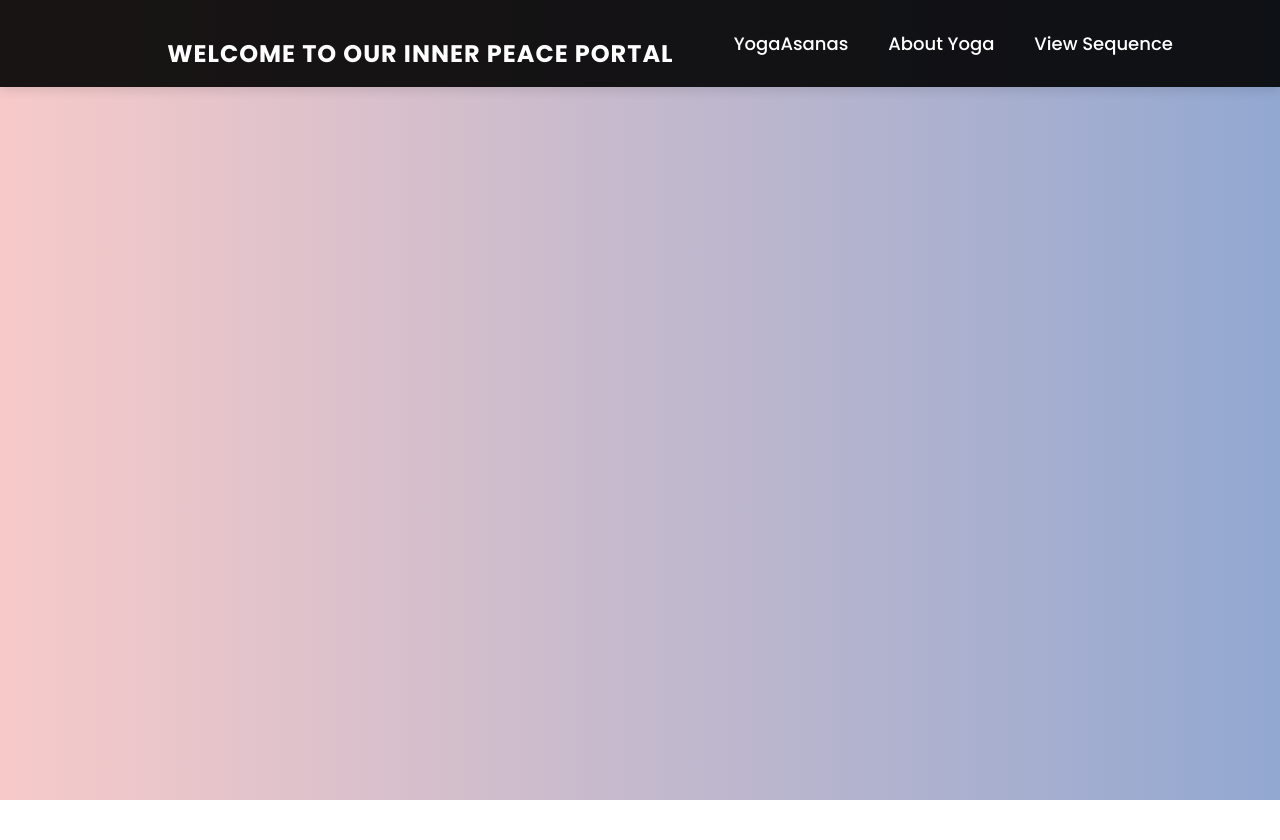
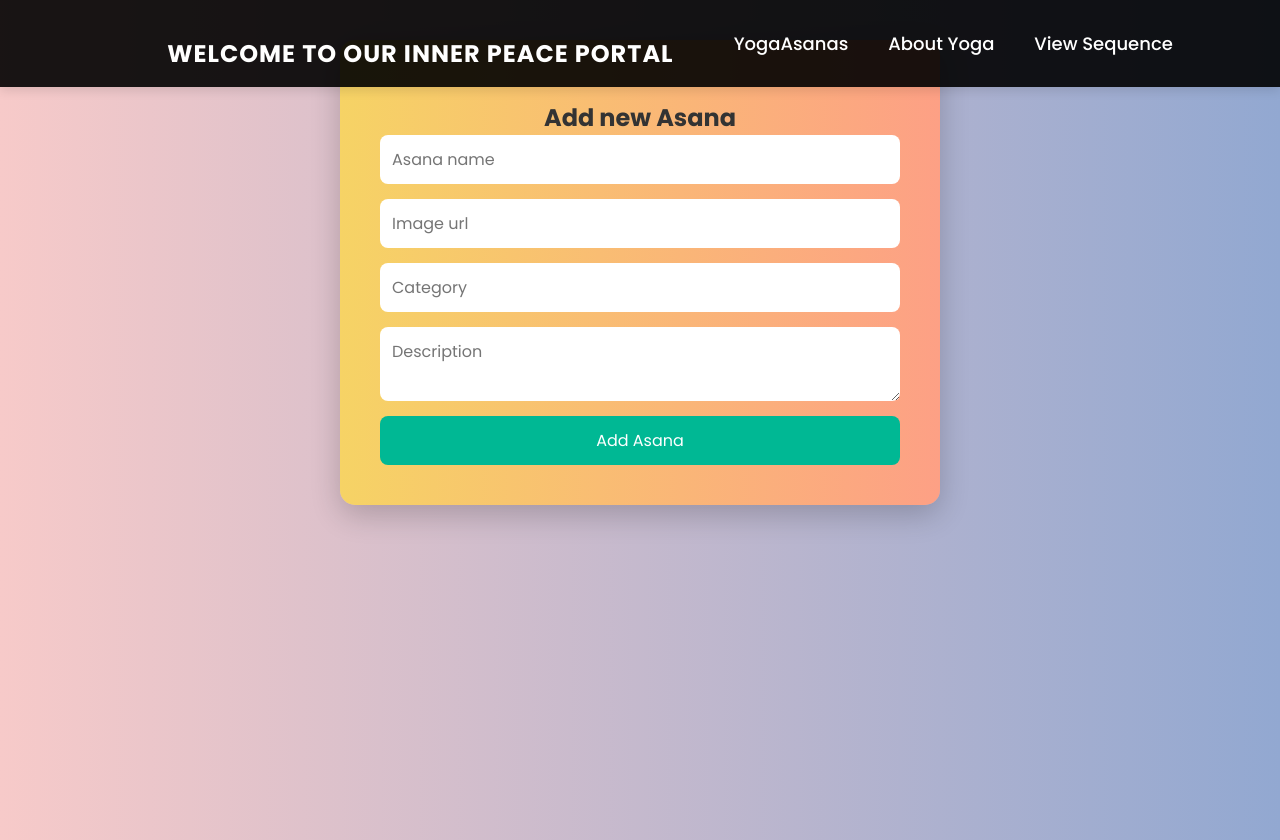
Before and after one commit to Rafael-Goncalo/yogasanasfront, a React (Vite) app in the folder yoga-asanas-project-frontend/: page /addAsana in a window 1280 px wide. Before the commit the page ends 800 px from the top, so only its background shows below. Built offline with nearby package versions, Linux system fonts and the light colour scheme.

Commit message:
Creating asana done

```diff
--- a/yoga-asanas-project-frontend/src/App.css
+++ b/yoga-asanas-project-frontend/src/App.css
@@ -332,3 +332,49 @@ color:#333;
 .edit-asana-page button:hover{
   background-color: #27ae60;
 }
+.add-asana-container{
+  background:linear-gradient(to right,#f6d365,#fda085);
+  padding:40px;
+  border-radius:15px;
+  width:90%;
+  max-width:600px;
+  margin:40px auto;
+  box-shadow:0 10px 30px rgba(0,0,0,0.2);
+}
+.add-asana-container form{
+  display:flex;
+  flex-direction: column;
+  gap:15px;
+}
+.add-asana-container input,
+.add-asana-container textarea{
+  padding:12px;
+  border:none;
+  border-radius:8px;
+  font-size:16px;
+}
+.add-asana-container button{
+  padding:12px;
+  background-color: #00b894;
+  color:white;
+  font-size: 16px;
+  border:none;
+  border-radius:8px;
+  cursor:pointer;
+
+}
+.add-button-container{
+  text-align:center;
+  margin-top:30px;
+}
+.add-asana-btn{
+  display:inline-block;
+  background-color: #6c5ce7;
+  color:white;
+  padding:12px 24px;
+  border-radius:8px;
+  text-decoration: none;
+  font-size: 16px;
+  font-weight: bold;
+  transition:0.3s;
+}
--- a/yoga-asanas-project-frontend/src/App.jsx
+++ b/yoga-asanas-project-frontend/src/App.jsx
@@ -10,6 +10,7 @@ import AsanaDetails from "./pages/AsanaDetails";
 import {AsanaProvider} from "./context/AsanaContext";
 import SequenceAsana from "./pages/SequenceAsana.jsx";
 import UpdateAsana from "./pages/UpdateAsana.jsx";
+import AddAsana from "./components/AddAsana.jsx";
 
 const App=()=>{
   return(
@@ -25,6 +26,7 @@ const App=()=>{
     <Route path="/asana-details/:id" element={<AsanaDetails/>} />
     <Route path="/sequence-asanas" element={<SequenceAsana />}/>
     <Route path="/edit-asana/:asanaId" element={<UpdateAsana />}/>
+    <Route path="/addAsana" element={<AddAsana />} />
      </Routes>
     </Router>
     </AsanaProvider>
--- /dev/null
+++ b/yoga-asanas-project-frontend/src/components/AddAsana.jsx
@@ -0,0 +1,46 @@
+import axios from "axios";
+import {useNavigate} from "react-router-dom"
+import {useState} from "react";
+
+
+function AddAsana(){
+    const [formData,setFormData]=useState({
+        name:"",
+        description:"",
+        image:"",
+        category:""
+    });
+    const navigate=useNavigate();
+
+    function handleChange(e){
+        setFormData({
+            ...formData,
+            [e.target.name]:e.target.value
+        });
+    }
+
+    async function handleSubmit(e){
+        e.preventDefault();
+        try{
+            await axios.post('http://localhost:4000/users',formData);
+            alert("New asana added");
+            navigate("/asanas");
+        }catch(error){
+            console.log(error);
+            alert("something went wrong");
+        }
+    }
+    return(
+        <div className="add-asana-container">
+            <h2>Add new Asana</h2>
+            <form onSubmit={handleSubmit}>
+                <input type="text" name="name" placeholder="Asana name" value={formData.name} onChange={handleChange} />
+                <input type="text" name="image" placeholder="Image url" value={formData.image} onChange={handleChange} />
+                <input type="text" name="category" placeholder="Category" value={formData.category} onChange={handleChange} />
+                <textarea name="description" placeholder="Description" value={formData.description} onChange={handleChange} />
+                <button type="submit">Add Asana</button>
+            </form>
+        </div>
+    );
+}
+export default AddAsana;
--- a/yoga-asanas-project-frontend/src/pages/AsanaDetails.jsx
+++ b/yoga-asanas-project-frontend/src/pages/AsanaDetails.jsx
@@ -5,11 +5,11 @@ import Asana from "../components/Asana";
 import {Link} from "react-router-dom";
 
 function AsanaDetails(){
-    const {id}=useParams();
-    const [yogaSet, setYogaSet]=useState();
+    const {id}=useParams();//grabs id from the url
+    const [yogaSet, setYogaSet]=useState();//holdds data for one yoga set
 
     useEffect(()=>{
-        axios.get(`http://localhost:4000/users/${id}`)
+        axios.get(`http://localhost:4000/users/${id}`)//gets one yoga set by id
         .then((response)=>{
             setYogaSet(response.data);
         })
@@ -20,21 +20,22 @@ function AsanaDetails(){
 
 
 if(!yogaSet){
-    return <p>Loading</p>
+    return <p>Loading</p>//show loaing until data is fetched
 }
 
  return(
     <div className="asana-details-container">
         <h2>{yogaSet.category}</h2>
-        {yogaSet.asanas.map(asana=>(
+        {yogaSet.asanas.map(asana=>(//loops through asanas array and renders an asana card for each
             <Asana
-            key={asana.id}
+            key={asana.id}// since It contain asana.jsx component s this page automatically gets submit button
             asana={asana}
             yogaSetId={yogaSet.id}
             />
 
 
         ))}
+
         <div className="sequence-link-container">
             <Link to="/sequence-asanas" className="view-sequence-btn">View Sequence</Link>
         </div>
--- a/yoga-asanas-project-frontend/src/pages/YogaAsanas.jsx
+++ b/yoga-asanas-project-frontend/src/pages/YogaAsanas.jsx
@@ -15,6 +15,7 @@ const YogaAsanas=()=>{
   },[]);
   return(
     <main className="asana-page">
+
     <h2 className="page-title">Yoga Asanas</h2>
     <div className="card-container">
 
@@ -24,9 +25,10 @@ const YogaAsanas=()=>{
         <Link to={`/asana-details/${set.id}`}>
           <img src={set.image} alt={set.category} className="card-image"/>
         </Link>
-        </div>
+       </div>
       ))}
     </div>
+    <Link to="/addAsana" className="add-asana-btn">Add new Asana</Link>
     </main>
   );
 };
```
